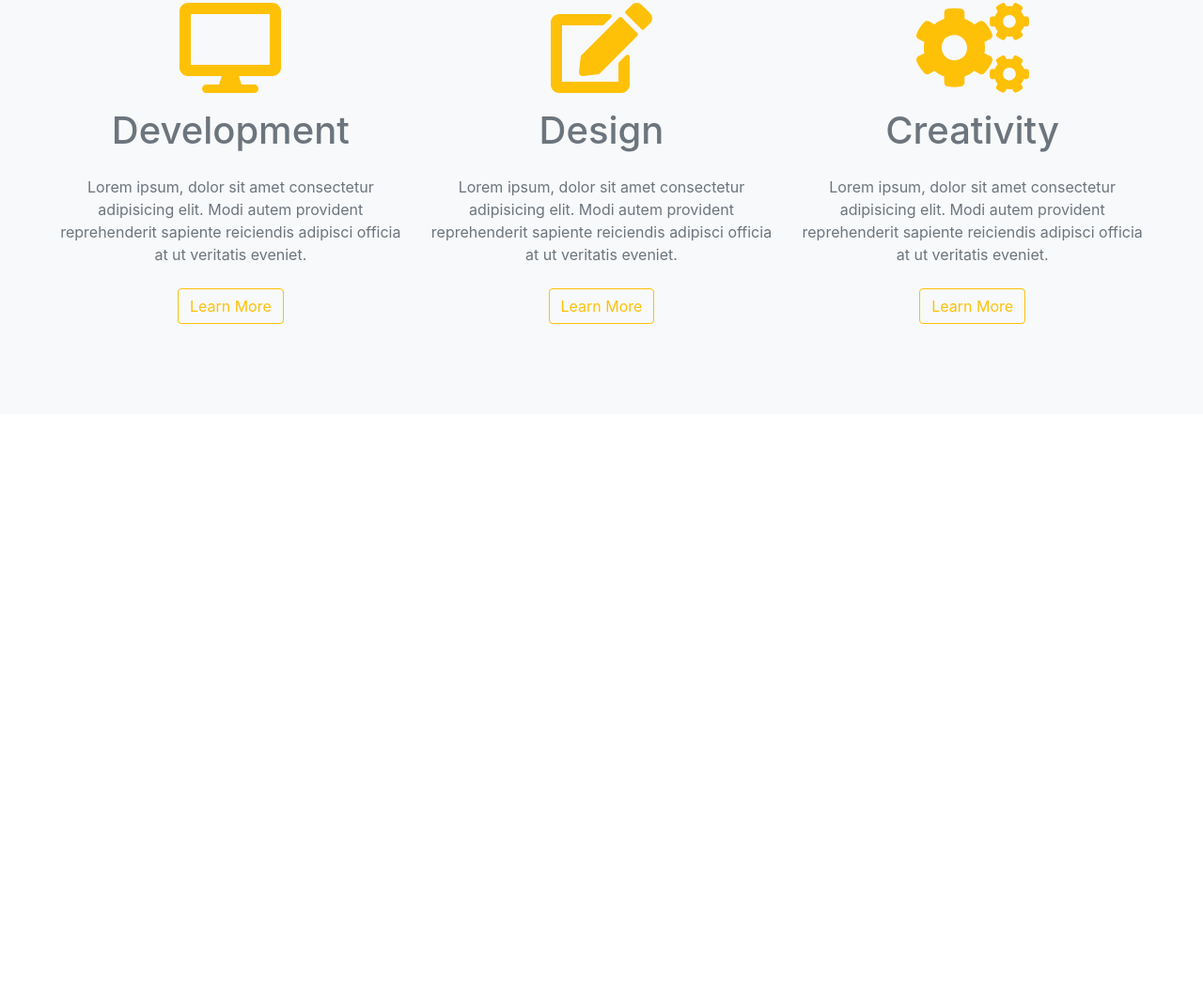
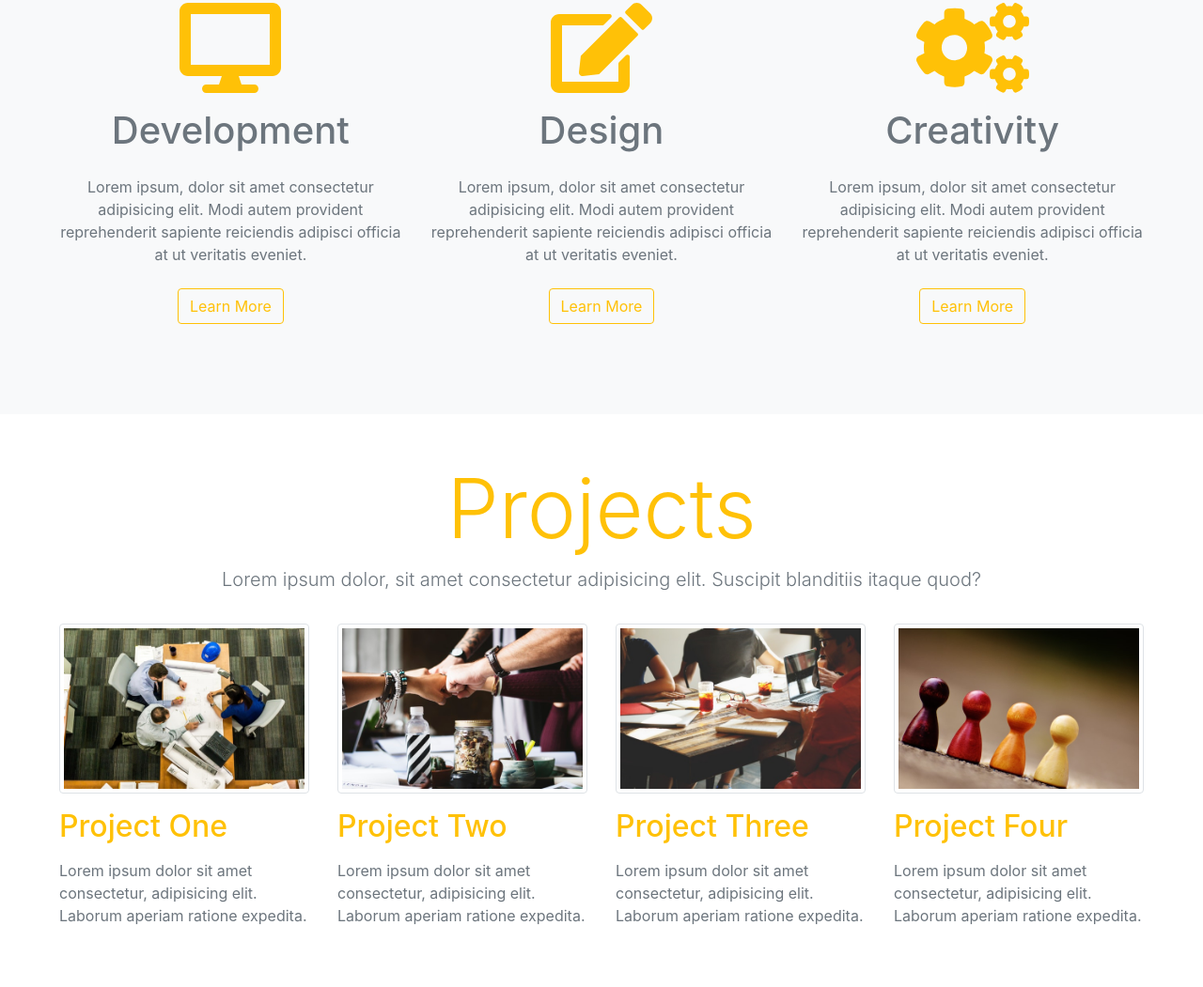
Before and after one commit to keddo/PureBootstrap, a plain HTML site: page index.html in a window 1280 px wide. Shown: the part 1021-2072 px from the top of the page at 94% size. Before the commit the page ends 1462 px from the top, so only its background shows below. Drawn offline with nearby package versions, Linux system fonts and the light colour scheme.

Commit message:
Project section added

```diff
--- a/index.html
+++ b/index.html
@@ -111,6 +111,42 @@
     <!-- End of Skills -->
 
 
+    <!-- Projects -->
+        <section class="p-5">
+          <div class="container-fluid">
+            <!-- title -->
+            <div class="col text-center mb-3">
+              <h1 class="text-warning display-2">Projects</h1>
+              <p class="lead text-secondary">Lorem ipsum dolor, sit amet consectetur adipisicing elit. Suscipit blanditiis itaque quod?</p>
+            </div>
+            <!-- end of title -->
+
+            <div class="row">
+              <div class="col-lg-3 col-sm-6 mt-3">
+                <img src="images/project1.jpg" alt="Project 1" class="img-thumbnail">
+                <h2 class="my-3 text-warning">Project One</h2>
+                <p class="text-muted">Lorem ipsum dolor sit amet consectetur, adipisicing elit. Laborum aperiam ratione expedita.</p>
+              </div>
+              <div class="col-lg-3 col-sm-6 mt-3">
+                <img src="images/project2.jpg" alt="Project 2" class="img-thumbnail">
+                <h2 class="my-3 text-warning">Project Two</h2>
+                <p class="text-muted">Lorem ipsum dolor sit amet consectetur, adipisicing elit. Laborum aperiam ratione expedita.</p>
+              </div>
+              <div class="col-lg-3 col-sm-6 mt-3">
+                <img src="images/project3.jpg" alt="Project 3" class="img-thumbnail">
+                <h2 class="my-3 text-warning">Project Three</h2>
+                <p class="text-muted">Lorem ipsum dolor sit amet consectetur, adipisicing elit. Laborum aperiam ratione expedita.</p>
+              </div>
+              <div class="col-lg-3 col-sm-6 mt-3">
+                <img src="images/project4.jpg" alt="Project 4" class="img-thumbnail">
+                <h2 class="my-3 text-warning">Project Four</h2>
+                <p class="text-muted">Lorem ipsum dolor sit amet consectetur, adipisicing elit. Laborum aperiam ratione expedita.</p>
+              </div>
+            </div>
+          </div>
+        </section>
+    <!-- End of Projects -->
+
     <!-- jQuery first, then Popper.js, then Bootstrap JS -->
     <script src="https://code.jquery.com/jquery-3.3.1.slim.min.js" integrity="sha384-q8i/X+965DzO0rT7abK41JStQIAqVgRVzpbzo5smXKp4YfRvH+8abtTE1Pi6jizo" crossorigin="anonymous"></script>
     <script src="https://cdnjs.cloudflare.com/ajax/libs/popper.js/1.14.3/umd/popper.min.js" integrity="sha384-ZMP7rVo3mIykV+2+9J3UJ46jBk0WLaUAdn689aCwoqbBJiSnjAK/l8WvCWPIPm49" crossorigin="anonymous"></script>
```
